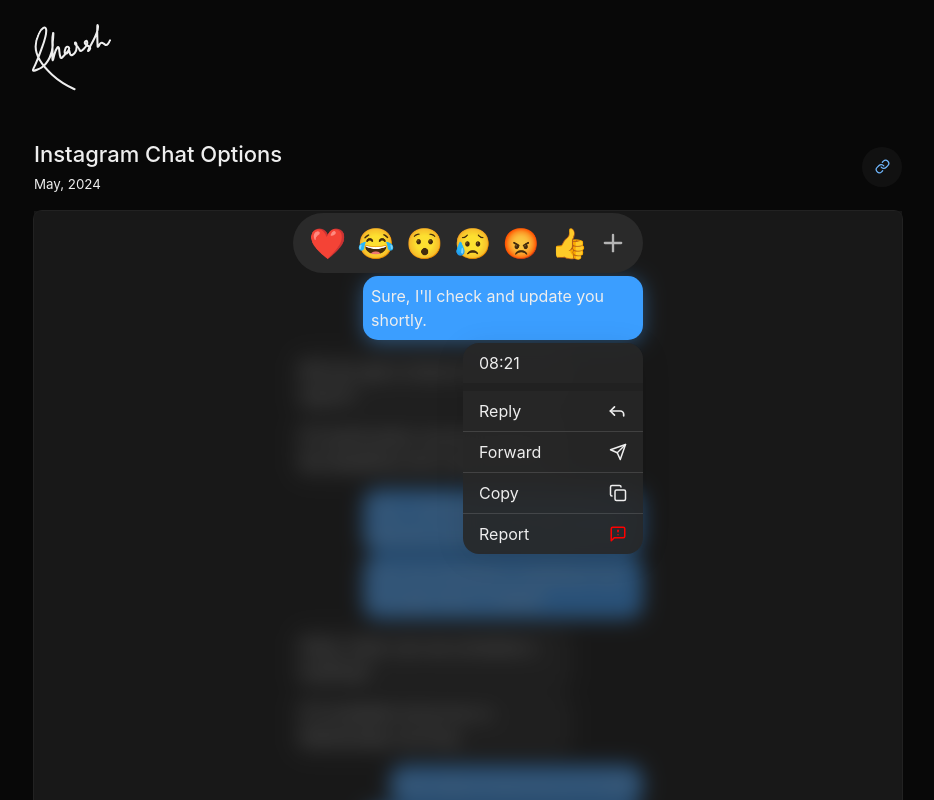
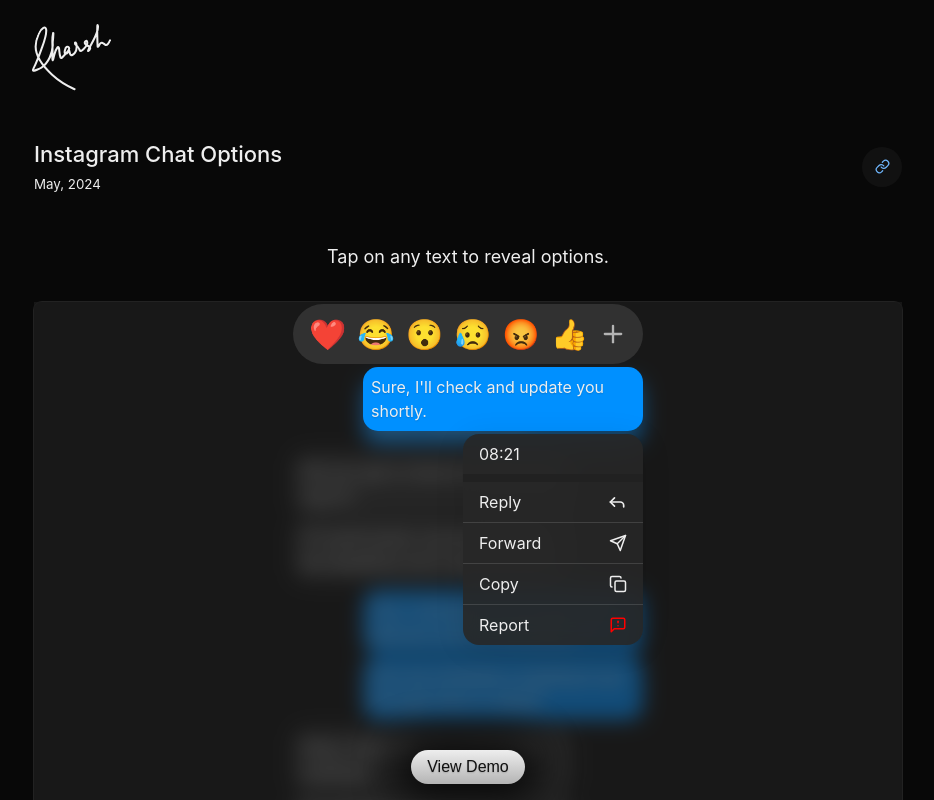
Before and after one commit to harsh-1923/harsh, a React (Vite) app in the folder client/: page /exp/ig-chat-options in a window 1280 px wide. Both pictures are taken after a click on the element "Sure, I'll check and update you shortly.". Shown: the top 800 px of the page, without its empty margins (172-1106 px from the left). Built offline with nearby package versions, Linux system fonts and the light colour scheme.

Commit message:
IG Chat final

```diff
--- a/client/src/components/ExperimentSlider/ExperimentSlider.jsx
+++ b/client/src/components/ExperimentSlider/ExperimentSlider.jsx
@@ -5,9 +5,9 @@ import ExperimentCard from "../ExperimentCard/ExperimentCard";
 const experiments = [
   {
     title: "Multi Select Menu",
-    link: "/exp/multi-select",
+    link: "/exp/ig-chat-options",
     tag: "Slide to confirm button.",
-    src: "https://imharsh.s3.eu-north-1.amazonaws.com/Multi_Select.mp4",
+    src: "https://imharsh.s3.eu-north-1.amazonaws.com/IG_CHAT_OPTIONS.mp4",
   },
   {
     title: "Slider Button",
--- a/client/src/components/Experiments/InstagramOptions/InstagramOptions.css
+++ b/client/src/components/Experiments/InstagramOptions/InstagramOptions.css
@@ -6,6 +6,7 @@
   display: flex;
   align-items: center;
   justify-content: center;
+  --chat-bg: #0090ff;
 }
 
 .igo-chats {
@@ -15,6 +16,7 @@
   max-height: 700px;
   height: 100%;
   overflow: scroll;
+  padding: 10px 0px;
   position: relative;
 }
 
@@ -33,7 +35,8 @@
   padding: 8px;
   display: flex;
   align-items: center;
-  /* width: fit-content; */
+  color: #fff;
+  text-shadow: var(--text-shadow);
 }
 
 .igo-receiver-text {
@@ -50,12 +53,11 @@
 }
 
 .igo-sender-text > span {
-  background-color: var(--gray-3);
+  background-color: var(--gray-5);
 }
 
 .igo-receiver-text > span {
-  /* background-image: linear-gradient(180deg, #6e6ade, #5472e4); */
-  background-color: #3b9eff;
+  background-color: var(--chat-bg);
 }
 
 .igo-sender-text + .igo-receiver-text,
@@ -89,11 +91,12 @@
   display: flex;
   align-items: center;
   width: fit-content;
+  text-shadow: var(--text-shadow);
 }
 
 .ig-emojis-wrap {
   height: 60px;
-  background-color: var(--gray-4);
+  background-color: var(--gray-5);
   z-index: 1000;
   position: fixed;
   border-radius: 100px;
--- a/client/src/components/Experiments/InstagramOptions/InstagramOptions.jsx
+++ b/client/src/components/Experiments/InstagramOptions/InstagramOptions.jsx
@@ -117,8 +117,8 @@ const InstagramOptions = forwardRef((props, ref) => {
               style={{
                 backgroundColor:
                   MESSAGES[activeIndex].from === "receiver"
-                    ? "#3b9eff"
-                    : "var(--gray-3)",
+                    ? "var(--chat-bg)"
+                    : "var(--gray-5)",
               }}
             >
               {MESSAGES[activeIndex].text}
@@ -132,7 +132,7 @@ const InstagramOptions = forwardRef((props, ref) => {
             initial={{ scale: 0.7, opacity: 0 }}
             animate={{ scale: 1, opacity: 1 }}
             exit={{ scale: 0.7, opacity: 0 }}
-            transition={{ bounce: 0, type: "spring", duration: 0.3 }}
+            transition={{ bounce: 0, type: "spring", duration: 0.2 }}
             className="ig-emojis-wrap"
             style={{
               left: pos.left,
@@ -185,6 +185,7 @@ const InstagramOptions = forwardRef((props, ref) => {
               initial={{ scale: 0.6, opacity: 0 }}
               animate={{ scale: 1, opacity: 1 }}
               exit={{ scale: 0.7, opacity: 0 }}
+              transition={{ bounce: 0, type: "spring", duration: 0.2 }}
               style={{
                 transformOrigin: `${
                   MESSAGES[activeIndex].from === "receiver"
--- a/client/src/pages/Experiments/InstagramOptionsPage/InstagramOptionsPage.css
+++ b/client/src/pages/Experiments/InstagramOptionsPage/InstagramOptionsPage.css
@@ -4,7 +4,6 @@
 
 .ig-demo-wrap {
   width: 100%;
-  /* padding: var(--gap-xl) 0; */
 
   background-color: var(--gray-1);
   outline: var(--outline);
@@ -15,3 +14,13 @@
   align-items: center;
   justify-content: center;
 }
+
+.igo-page-banner {
+  width: 100%;
+  padding: var(--gap-xl) 0;
+
+  display: flex;
+  align-items: center;
+  justify-content: center;
+  font-size: 18px;
+}
--- a/client/src/pages/Experiments/InstagramOptionsPage/InstagramOptionsPage.jsx
+++ b/client/src/pages/Experiments/InstagramOptionsPage/InstagramOptionsPage.jsx
@@ -2,15 +2,30 @@ import React, { useRef } from "react";
 import "./InstagramOptionsPage.css";
 import ExpPageTitle from "../../../components/ExpPageTitle/ExpPageTitle.jsx";
 import InstagramOptions from "../../../components/Experiments/InstagramOptions/InstagramOptions.jsx";
+import DemoPopover from "../../../components/DemoPopover/DemoPopover.jsx";
+import MoreExpBar from "../../../components/MoreExpBar/MoreExpBar.jsx";
 
 const InstagramOptionsPage = () => {
   const testRef = useRef(null);
   return (
     <div className="igo-page-wrap">
       <ExpPageTitle title="Instagram Chat Options" date="May, 2024" />
+      <div className="igo-page-banner">Tap on any text to reveal options.</div>
       <div ref={testRef} className="ig-demo-wrap">
         <InstagramOptions ref={testRef} />
+        <div className="demo-trigger">
+          <DemoPopover
+            src="https://imharsh.s3.eu-north-1.amazonaws.com/IG_CHAT_OPTIONS.mp4"
+            title="Instagram Chat Options"
+          />
+        </div>
       </div>
+      <MoreExpBar
+        leftTitle="Vercel Feedback"
+        leftLink="/exp/vercel-feedback"
+        rightTitle="Multi Select Menu"
+        rightLink="/exp/multi-select"
+      />
     </div>
   );
 };
--- a/client/src/pages/Experiments/MultiSelectOptionsPage/MultiSelectOptionsPage.jsx
+++ b/client/src/pages/Experiments/MultiSelectOptionsPage/MultiSelectOptionsPage.jsx
@@ -20,8 +20,8 @@ const MultiSelectOptionsPage = () => {
       </div>
 
       <MoreExpBar
-        leftTitle="Vercel Feedback"
-        leftLink="/exp/vercel-feedback"
+        leftTitle="Instagram Chat Options"
+        leftLink="/exp/ig-chat-options"
         rightTitle="Slider Button"
         rightLink="/exp/slider-button"
       />
```
